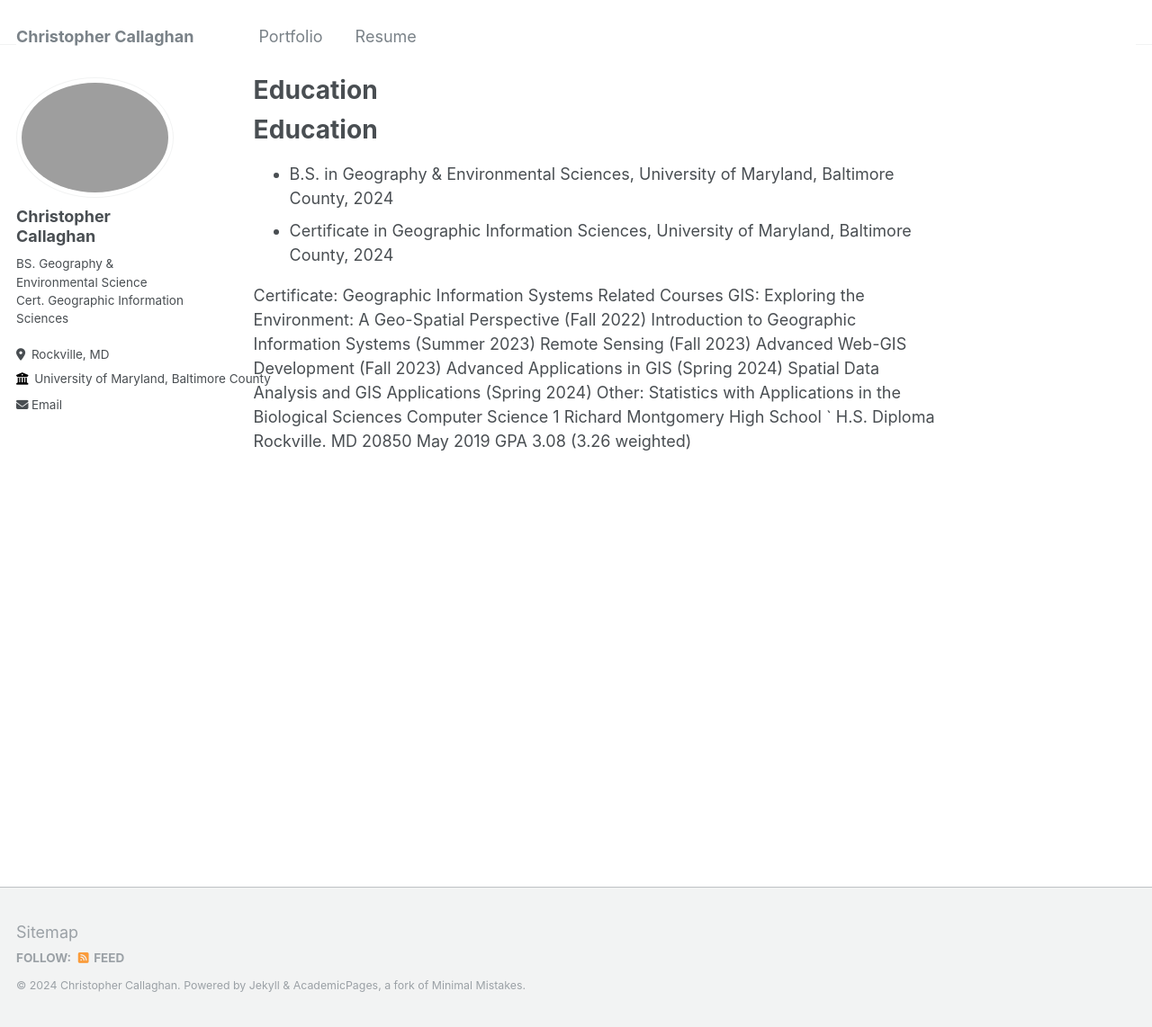
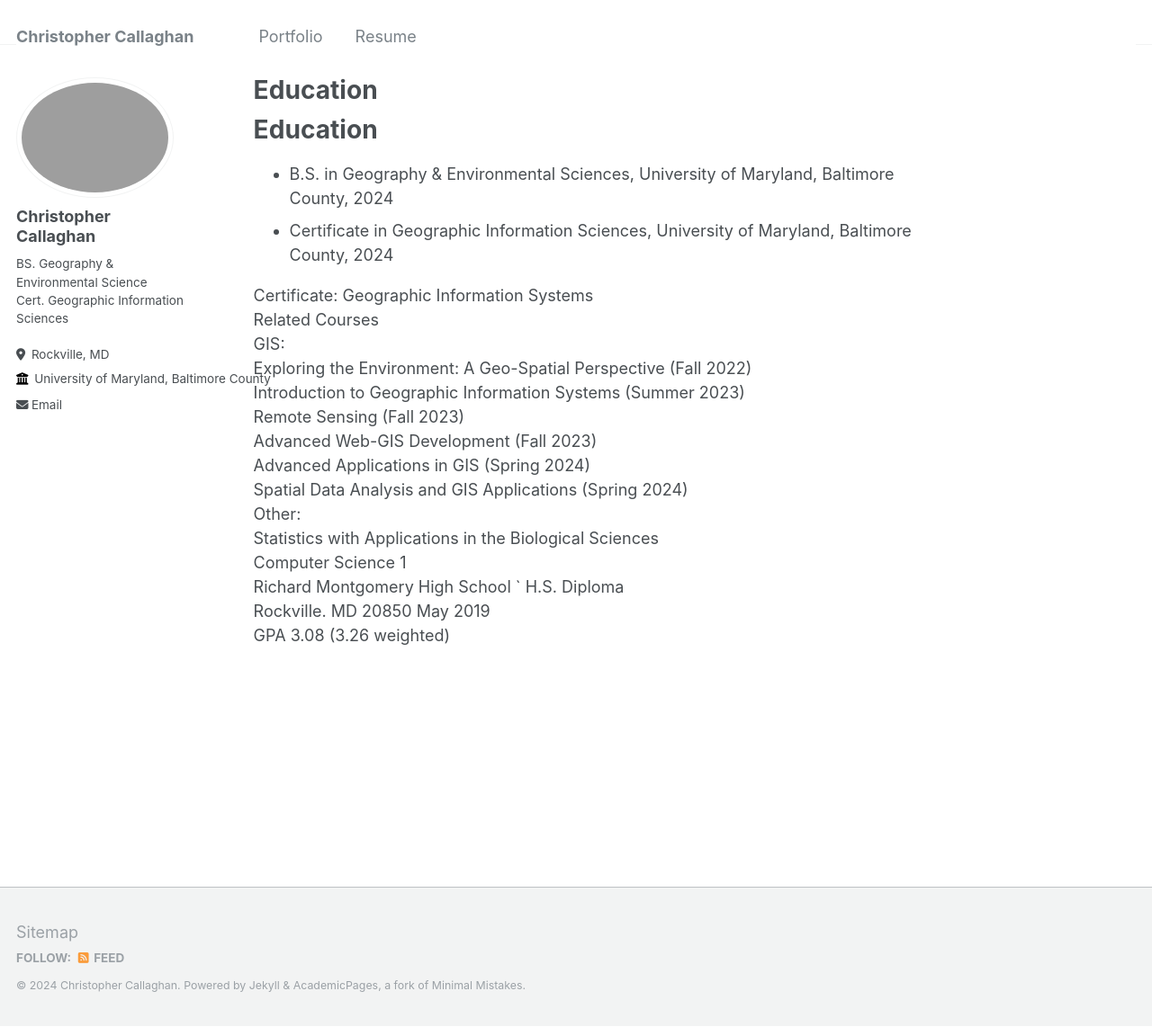
Before and after one commit to CallaghanC03/CallaghanC03.github.io, a Jekyll site: the page built from _pages/about.md, in a window 1280 px wide and 1142 px high. Shown: the whole window at 90% size. Built offline with Jekyll 4.4.1, drawn with Linux system fonts in a browser that asks for light colours; our own code applies the rules of GitHub Pages for plain Markdown files; part of the change alters nothing that is shown.

```diff
--- a/_pages/about.md
+++ b/_pages/about.md
@@ -12,18 +12,18 @@ Education
 * B.S. in Geography & Environmental Sciences, University of Maryland, Baltimore County, 2024
 * Certificate in Geographic Information Sciences, University of Maryland, Baltimore County, 2024
 
-Certificate: Geographic Information Systems
-Related Courses
-GIS:
-Exploring the Environment: A Geo-Spatial Perspective (Fall 2022)
-Introduction to Geographic Information Systems (Summer 2023)
-Remote Sensing (Fall 2023)
-Advanced Web-GIS Development (Fall 2023)
-Advanced Applications in GIS (Spring 2024)
-Spatial Data Analysis and GIS Applications (Spring 2024)
-Other:
-Statistics with Applications in the Biological Sciences
-Computer Science 1
-Richard Montgomery High School ` H.S. Diploma
-Rockville. MD 20850 May 2019
-GPA 3.08 (3.26 weighted)
+Certificate: Geographic Information Systems<br>
+Related Courses<br>
+GIS:<br>
+Exploring the Environment: A Geo-Spatial Perspective (Fall 2022)<br>
+Introduction to Geographic Information Systems (Summer 2023)<br>
+Remote Sensing (Fall 2023)<br>
+Advanced Web-GIS Development (Fall 2023)<br>
+Advanced Applications in GIS (Spring 2024)<br>
+Spatial Data Analysis and GIS Applications (Spring 2024)<br>
+Other:<br>
+Statistics with Applications in the Biological Sciences<br>
+Computer Science 1<br>
+Richard Montgomery High School ` H.S. Diploma<br>
+Rockville. MD 20850 May 2019<br>
+GPA 3.08 (3.26 weighted)<br>
```
